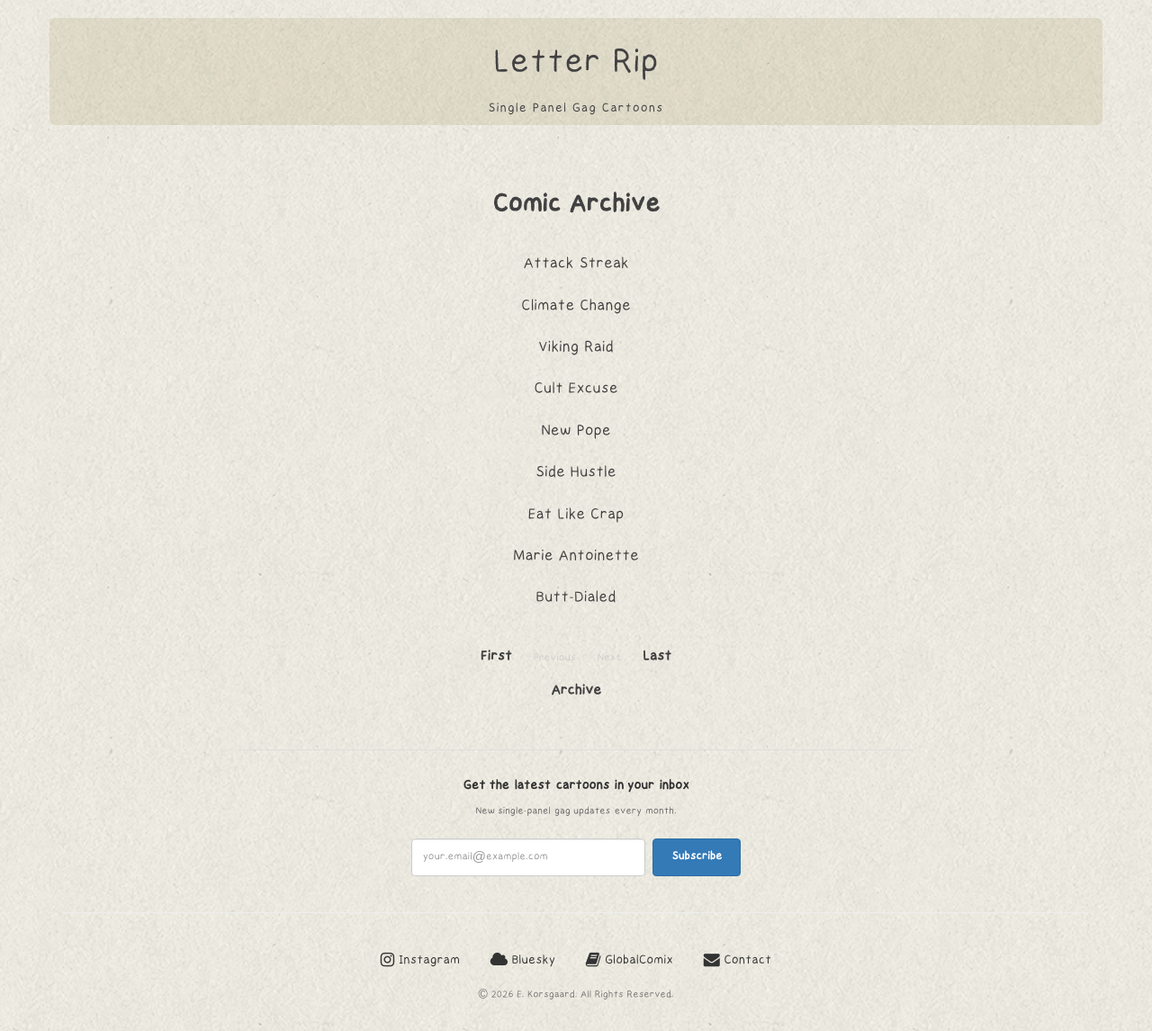
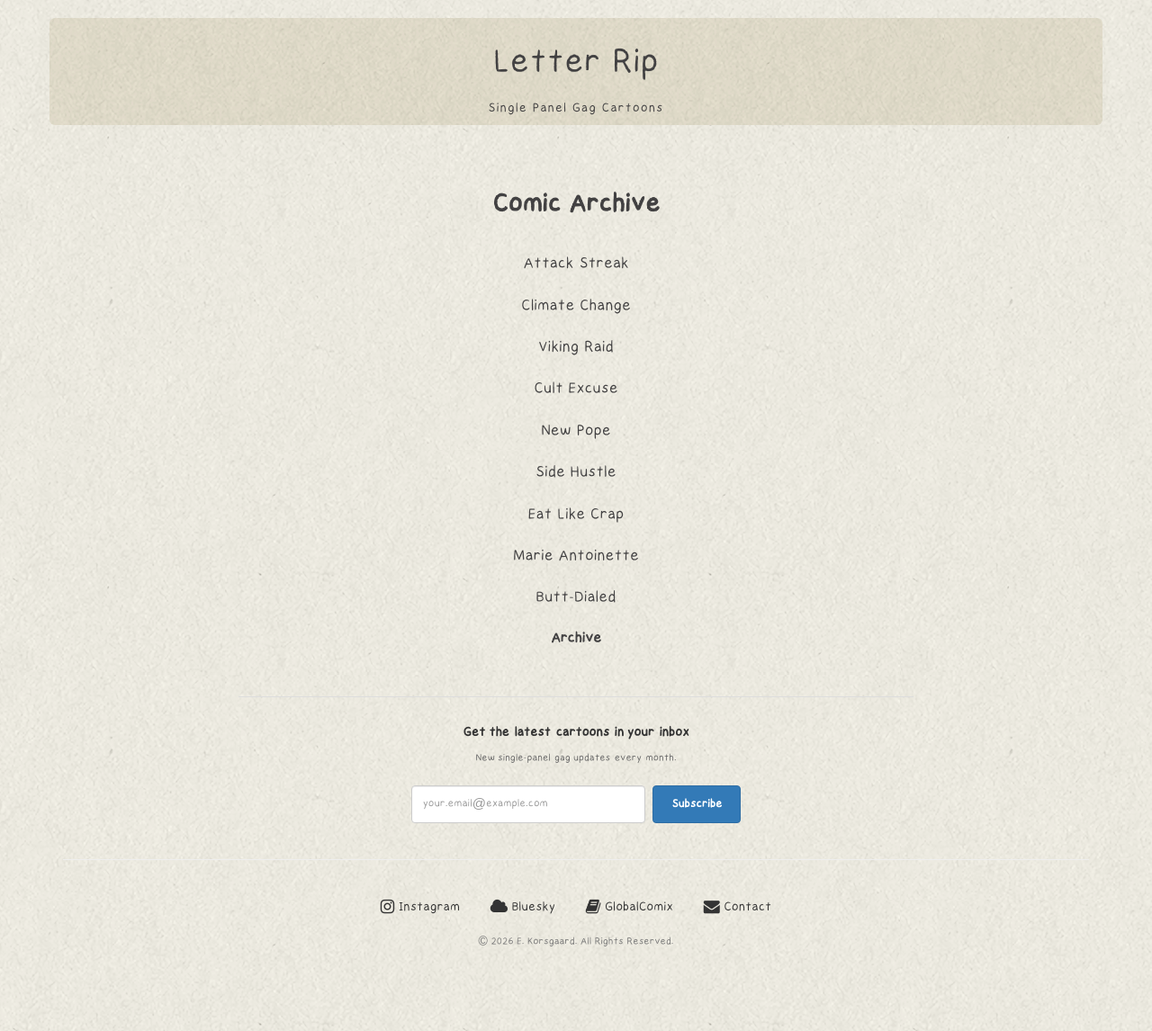
Before and after one commit to Kors420/letter-rip, a Jekyll site: the page built from archive.html, in a window 1280 px wide. Shown: the whole page at 90% size. Built offline with Jekyll 4.4.1, drawn with Linux system fonts in a browser that asks for light colours; nearby versions of some CDN libraries.

Commit message:
Update comic post content

```diff
--- a/_layouts/default.html
+++ b/_layouts/default.html
@@ -105,26 +105,40 @@
               {{ content }}
             </div>
           </div>
+
+          {% unless page.url == '/archive' or page.url == '/archive.html' or page.url contains 'archive' %}
+            {% assign current_post = page %}
+            {% if page.url == '/' or page.url == '/index.html' %}
+              {% assign current_post = site.posts.first %}
+            {% endif %}
+
             <div class="comic-nav" style="margin: 20px 0 10px 0; text-align: center;">
               {% if site.posts.last %}
                 <a href="{{ site.baseurl }}{{ site.posts.last.url }}">First</a>
               {% endif %}
-            {% if page.previous.url %}
-              <a href="{{ site.baseurl }}{{ page.previous.url }}">Previous</a>
+
+              {% if current_post.previous.url %}
+                <a href="{{ site.baseurl }}{{ current_post.previous.url }}">Previous</a>
               {% else %}
                 <span style="color: #ccc; margin: 0 10px;">Previous</span>
               {% endif %}
-            {% if page.next.url %}
-              <a href="{{ site.baseurl }}{{ page.next.url }}">Next</a>
+
+              {% if current_post.next.url %}
+                <a href="{{ site.baseurl }}{{ current_post.next.url }}">Next</a>
               {% else %}
                 <span style="color: #ccc; margin: 0 10px;">Next</span>
               {% endif %}
+
               {% if site.posts.first %}
                 <a href="{{ site.baseurl }}{{ site.posts.first.url }}">Last</a>
               {% endif %}
             </div>
+          {% endunless %}
+
           <div style="margin-bottom: 30px; text-align: center;">
             <a href="{{ site.baseurl }}/archive.html" style="font-family: 'Korsgaard', sans-serif; font-size: 20px; font-weight: bold; color: #424142; text-decoration: none;">Archive</a>
+          </div>
+        </div>
       </div>
       <div class="row">
         <div class="col-xs-12 col-md-8 col-md-offset-2">
```
Lines whose indentation alone changed are shown as unchanged.
